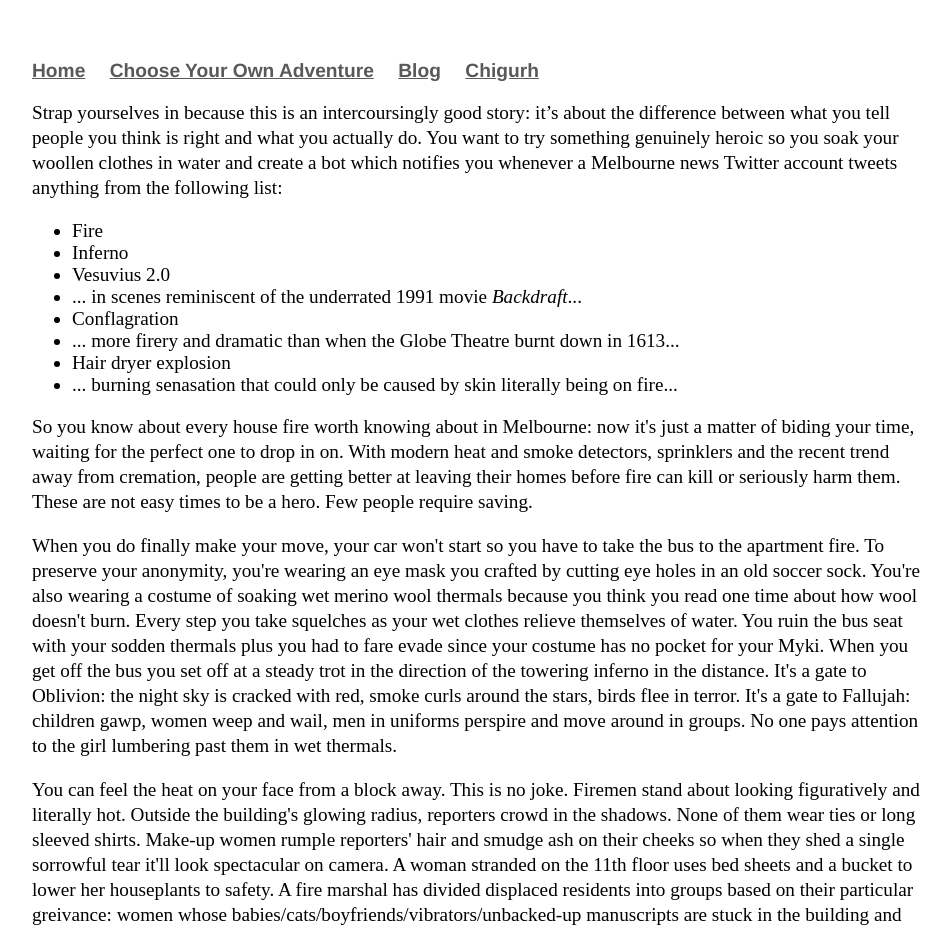
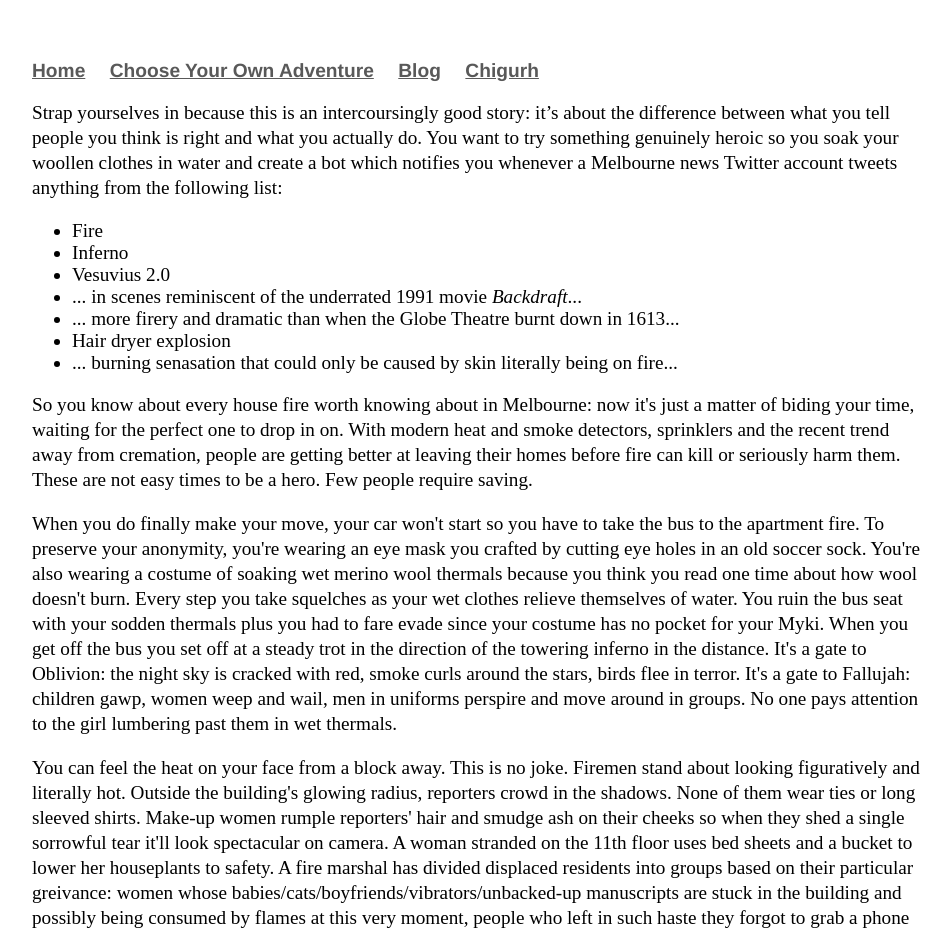
Before and after one commit to Pinelife/pinelife.github.io, a Jekyll site: the page built from Hellhole/Room9.html, in a window 1280 px wide. Shown: the top 930 px of the page, without its empty margins (160-1111 px from the left). Built offline with Jekyll 4.4.1, drawn with Linux system fonts in a browser that asks for light colours.

Commit message:
Update Room9.html

```diff
--- a/Hellhole/Room9.html
+++ b/Hellhole/Room9.html
@@ -11,7 +11,6 @@ title: Pinelife
     <li>Inferno</li>
     <li>Vesuvius 2.0</li>
     <li>... in scenes reminiscent of the underrated 1991 movie <i>Backdraft</i>...</li>
-    <li>Conflagration</li>
     <li>... more firery and dramatic than when the Globe Theatre burnt down in 1613...</li>
     <li>Hair dryer explosion</li>
     <li>... burning senasation that could only be caused by skin literally being on fire...</li>
```
